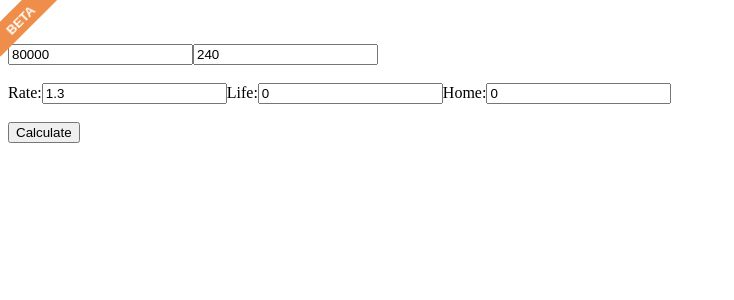
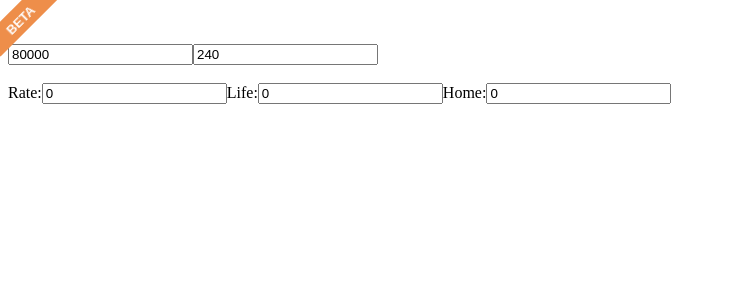
Before and after one commit to Xuaps/hipo, a React app in the folder app/: page / in a window 1280 px wide. Shown: the top 300 px of the page, without its empty margins (0-734 px from the left). Built offline with nearby package versions, Linux system fonts and the light colour scheme.

Commit message:
Remove calculate button

```diff
--- a/app/src/components/Conditions.tsx
+++ b/app/src/components/Conditions.tsx
@@ -9,9 +9,14 @@ import {
   ProductsPriceOverTime,
 } from '../model/product';
 
+type ConditionsData = {
+  rate: number;
+  products_price_by_month: { [key: string]: number };
+};
+
 const Conditions = ({ amount, months }: { amount: number; months: number }) => {
-  const [data, setData] = useState({
-    rate: 1.3,
+  const [data, setData] = useState<ConditionsData>({
+    rate: 0,
     products_price_by_month: { life: 0, home: 0 },
   });
   const [amortizationTable, setAmortizationTable] = useState<Payment[]>([]);
@@ -20,8 +25,12 @@ const Conditions = ({ amount, months }: { amount: number; months: number }) => {
     home: [],
   });
 
-  const onCalculate = async () => {
+  const onChange = async (data: ConditionsData) => {
+    setData(data);
+
+    if (!amount || !months) return;
     const { rate, products_price_by_month } = data;
+
     const amortizationTable = loadAmortizationTable(amount, rate, months);
     const productsTable = loadProductsPriceOverTime(
       months,
@@ -40,7 +49,9 @@ const Conditions = ({ amount, months }: { amount: number; months: number }) => {
         type="number"
         name="rate"
         value={data.rate}
-        onChange={(e) => setData({ ...data, rate: parseFloat(e.target.value) })}
+        onChange={(e) =>
+          onChange({ ...data, rate: parseFloat(e.target.value) })
+        }
       />
       Life:
       <input
@@ -49,7 +60,7 @@ const Conditions = ({ amount, months }: { amount: number; months: number }) => {
         name="life"
         value={data.products_price_by_month.life}
         onChange={(e) =>
-          setData({
+          onChange({
             ...data,
             products_price_by_month: {
               ...data.products_price_by_month,
@@ -65,7 +76,7 @@ const Conditions = ({ amount, months }: { amount: number; months: number }) => {
         name="home"
         value={data.products_price_by_month.home}
         onChange={(e) =>
-          setData({
+          onChange({
             ...data,
             products_price_by_month: {
               ...data.products_price_by_month,
@@ -92,9 +103,6 @@ const Conditions = ({ amount, months }: { amount: number; months: number }) => {
       )}
       <br />
       <br />
-      <button onClick={onCalculate}> Calculate </button>
-      <br />
-      <br />
     </>
   );
 };
--- a/app/src/model/product.ts
+++ b/app/src/model/product.ts
@@ -3,8 +3,7 @@ export type ProductsPriceOverTime = { [key: string]: number[] };
 export const loadProductsPriceOverTime = (
   months: number,
   products_price_by_month: {
-    life: number;
-    home: number;
+    [key: string]: number;
   },
 ): ProductsPriceOverTime => {
   return {
```
Also changed, not shown: 1 other file (tests, documents, lock files or other folders).
